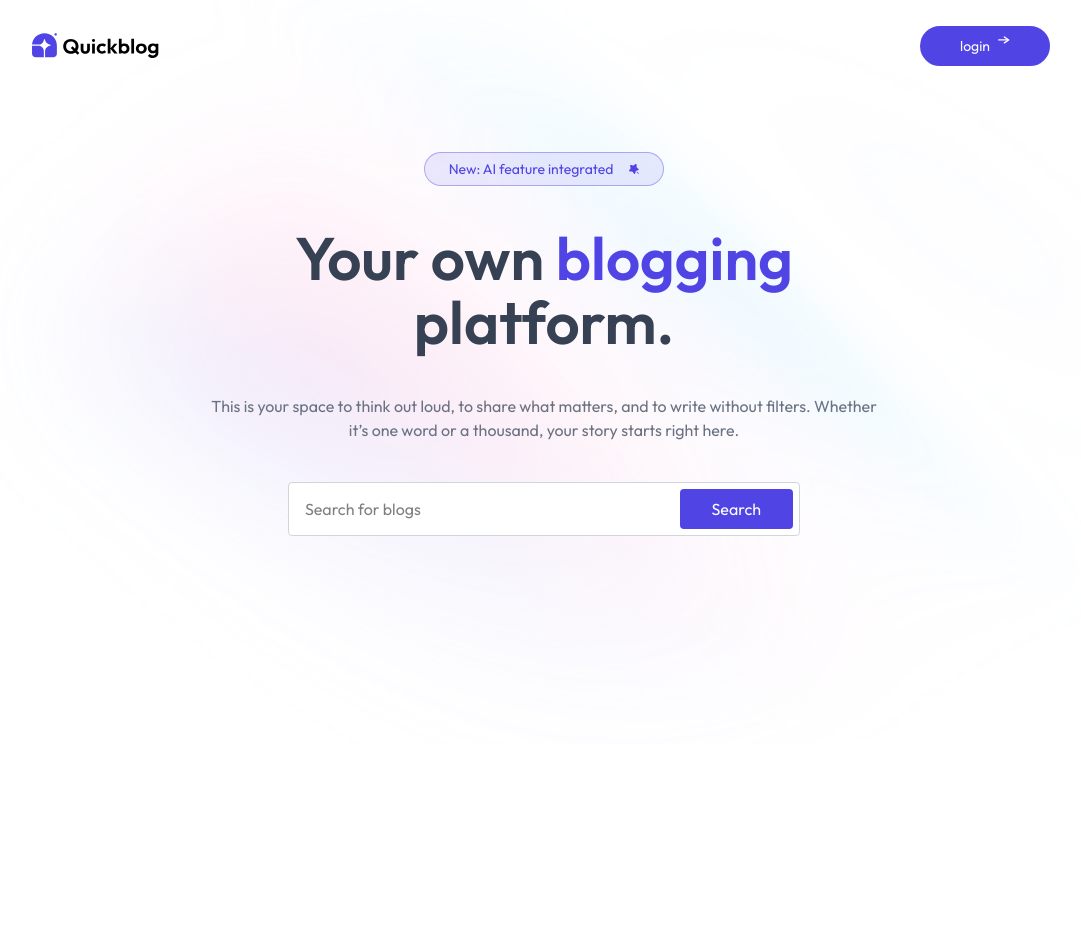
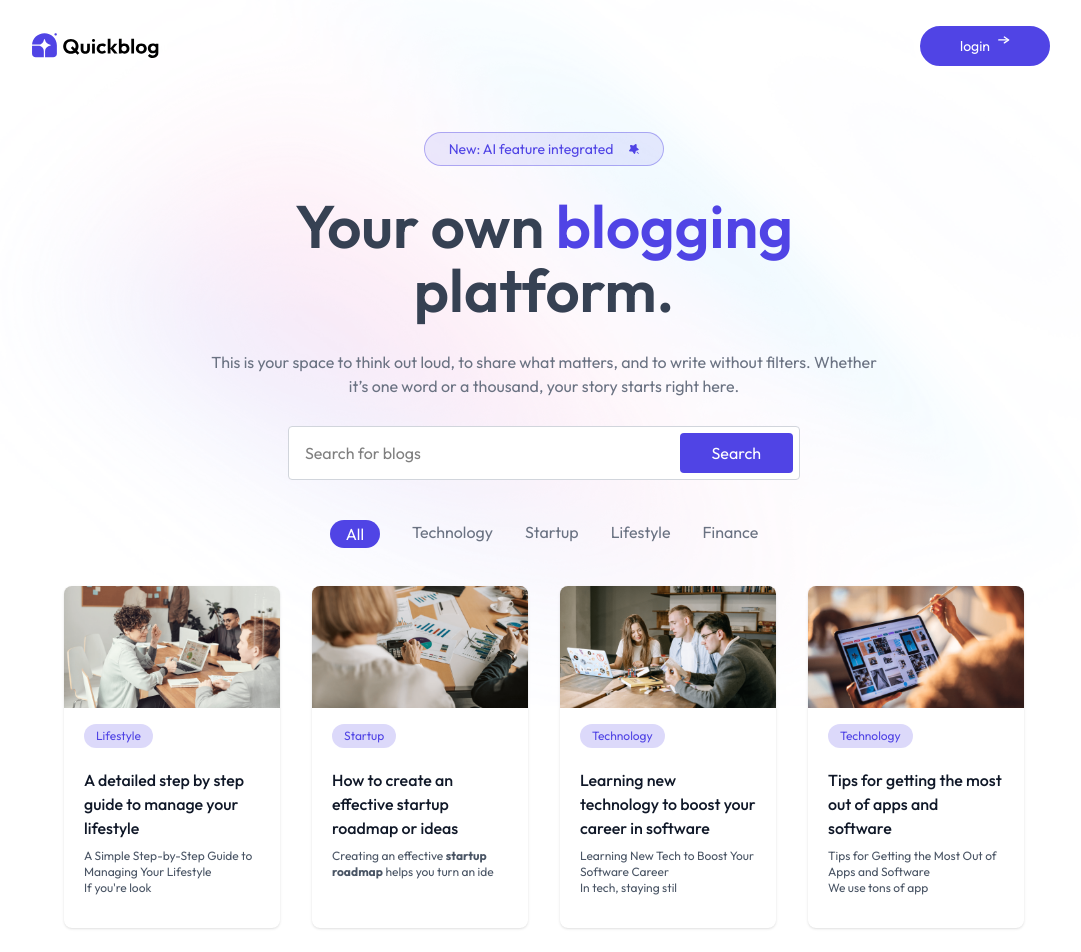
Before and after one commit to razzasid/QuickBlog, a React (Vite) app in the folder client/: page / in a window 1280 px wide. Shown: the top 952 px of the page, without its empty margins (96-1177 px from the left). Before the commit the page ends 800 px from the top, so only its background shows below. Built offline with nearby package versions, Linux system fonts and the light colour scheme.

Commit message:
implement blogList component and blog card component

```diff
--- a/client/src/App.jsx
+++ b/client/src/App.jsx
@@ -6,7 +6,7 @@
     <>
       <Routes>
         <Route path="/" element={<Home />} />
-        <Route path="/blog" element={<Blog />} />
+        <Route path="/blog/:id" element={<Blog />} />
       </Routes>
     </>
   );
--- /dev/null
+++ b/client/src/components/BlogCard.jsx
@@ -0,0 +1,25 @@
+import { useNavigate } from "react-router-dom";
+function BlogCard({ blog }) {
+  const { title, description, category, image, _id } = blog;
+  const navigate = useNavigate();
+  return (
+    <div
+      onClick={() => navigate(`/blog/${_id}`)}
+      className="w-full rounded-lg overflow-hidden shadow hover:scale-102 hover:shadow-primary/25 duration-300 cursor-pointer"
+    >
+      <img src={image} alt="" className="aspect-video" />
+      <span className="ml-5 mt-4 px-3 py-1 inline-block bg-primary/20 rounded-full text-primary text-xs">
+        {category}
+      </span>
+      <div className="p-5">
+        <h5 className="mb-2 font-medium text-gray-900">{title}</h5>
+        <p
+          className="mb-3 text-xs text-gray-600 "
+          dangerouslySetInnerHTML={{ __html: description.slice(0, 80) }}
+        ></p>
+      </div>
+    </div>
+  );
+}
+
+export default BlogCard;
--- /dev/null
+++ b/client/src/components/BlogList.jsx
@@ -0,0 +1,42 @@
+import { useState } from "react";
+import { motion } from "motion/react";
+
+import { blog_data, blogCategories } from "../assets/assets";
+import BlogCard from "./BlogCard";
+const BlogList = () => {
+  const [menu, setMenu] = useState("All");
+  return (
+    <>
+      <div className="flex justify-center gap-4 sm:gap-8 my-10 relative">
+        {blogCategories.map((item) => (
+          <div key={item} className="relative">
+            <button
+              onClick={() => setMenu(item)}
+              className={`cursor-pointer text-gray-500 ${
+                menu === item && "text-white px-4 pt-0.5"
+              }`}
+            >
+              {item}
+              {menu === item && (
+                <motion.div
+                  layoutId="underline"
+                  transition={{ type: "spring", stiffness: 500, damping: 30 }}
+                  className="absolute left-0 right-0 top-0 h-7 -z-1 bg-primary rounded-full"
+                ></motion.div>
+              )}
+            </button>
+          </div>
+        ))}
+      </div>
+      <div className="grid grid-cols-1 sm:grid-cols-2 md:grid-cols-3 xl:grid-cols-4 gap-8 mb-24 mx-8 sm:mx-16 xl:mx-40 ">
+        {blog_data
+          .filter((blog) => (menu === "All" ? true : blog.category === menu))
+          .map((blog) => (
+            <BlogCard key={blog._id} blog={blog} />
+          ))}
+      </div>
+    </>
+  );
+};
+
+export default BlogList;
--- a/client/src/components/Header.jsx
+++ b/client/src/components/Header.jsx
@@ -2,7 +2,7 @@
 
 const Header = () => {
   return (
-    <div className="flex flex-col items-center text-center gap-10 p-15 justify-center">
+    <div className="flex flex-col items-center text-center gap-7 mt-10 justify-center">
       <img
         src={assets.gradientBackground}
         alt=""
--- a/client/src/pages/Home.jsx
+++ b/client/src/pages/Home.jsx
@@ -1,11 +1,13 @@
 import Navbar from "../components/Navbar";
 import Header from "../components/Header";
+import BlogList from "../components/BlogList";
 
 const Home = () => {
   return (
     <>
       <Navbar />
       <Header />
+      <BlogList/>
     </>
   );
 };
--- /dev/null
+++ b/package.json
@@ -0,0 +1,5 @@
+{
+  "dependencies": {
+    "motion": "^12.23.12"
+  }
+}
```
Also changed, not shown: 1 other file (tests, documents, lock files or other folders).
